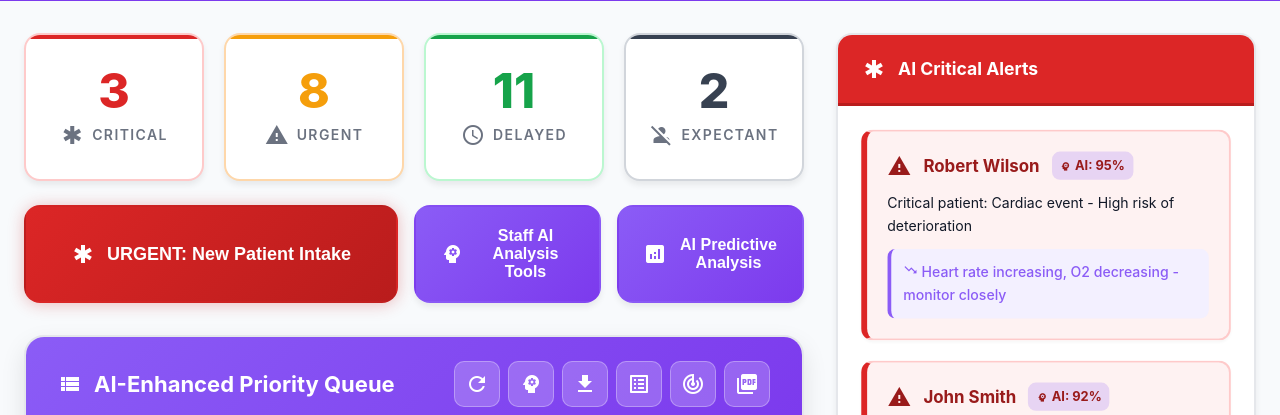
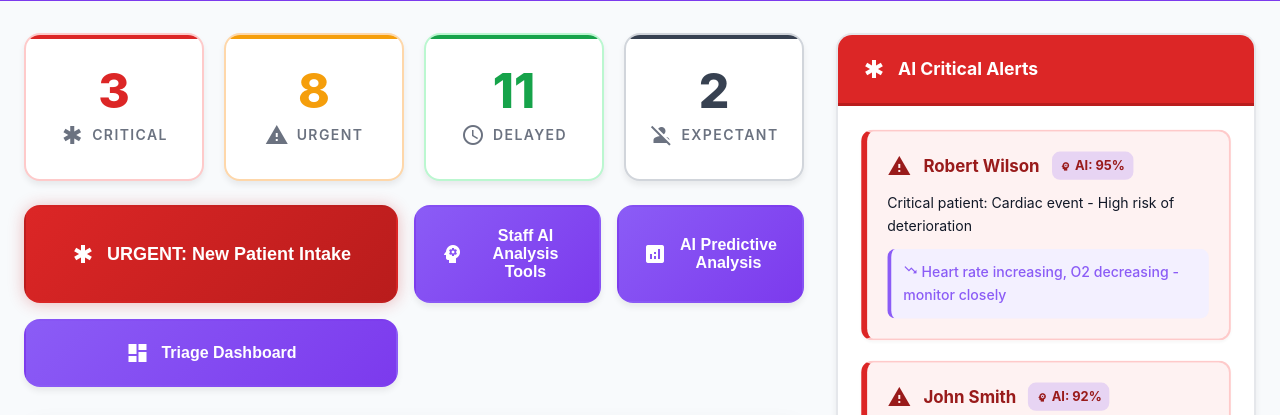
Before and after one commit to rembertdesigns/gemma3n-disaster-assistant, a FastAPI app: page /staff-triage-command in a window 1280 px wide. Shown: the part 299-714 px from the top of the page. Run offline with FastAPI, Linux system fonts and the light colour scheme; data that the repository does not hold is empty; grey boxes are pictures that could not be loaded.

Commit message:
Enhanced Staff Triage Command Center with Dashboard Integration

```diff
--- a/templates/staff_triage_command.html
+++ b/templates/staff_triage_command.html
@@ -1213,6 +1213,10 @@
                 <button class="action-btn" onclick="aiTriageSystem.runPredictiveAnalysis()">
                     <span class="material-icons">analytics</span>
                     <span>AI Predictive Analysis</span>
+                </button>
+                <button class="action-btn" onclick="openTriageDashboard()">
+                    <span class="material-icons">dashboard</span>
+                    <span>Triage Dashboard</span>
                 </button>
             </div>
 
@@ -3080,6 +3084,11 @@
             }
         }
 
+        function openTriageDashboard() {
+            window.open('/triage-dashboard', '_blank');
+            aiTriageSystem.showNotification('🏥 Opening Triage Dashboard in new tab', 'ai');
+        }
+
         function filterPatients(color) {
             aiTriageSystem.showNotification(`Filtering patients by ${color.toUpperCase()} triage level`, 'ai');
             const items = document.querySelectorAll('.patient-item');
```
